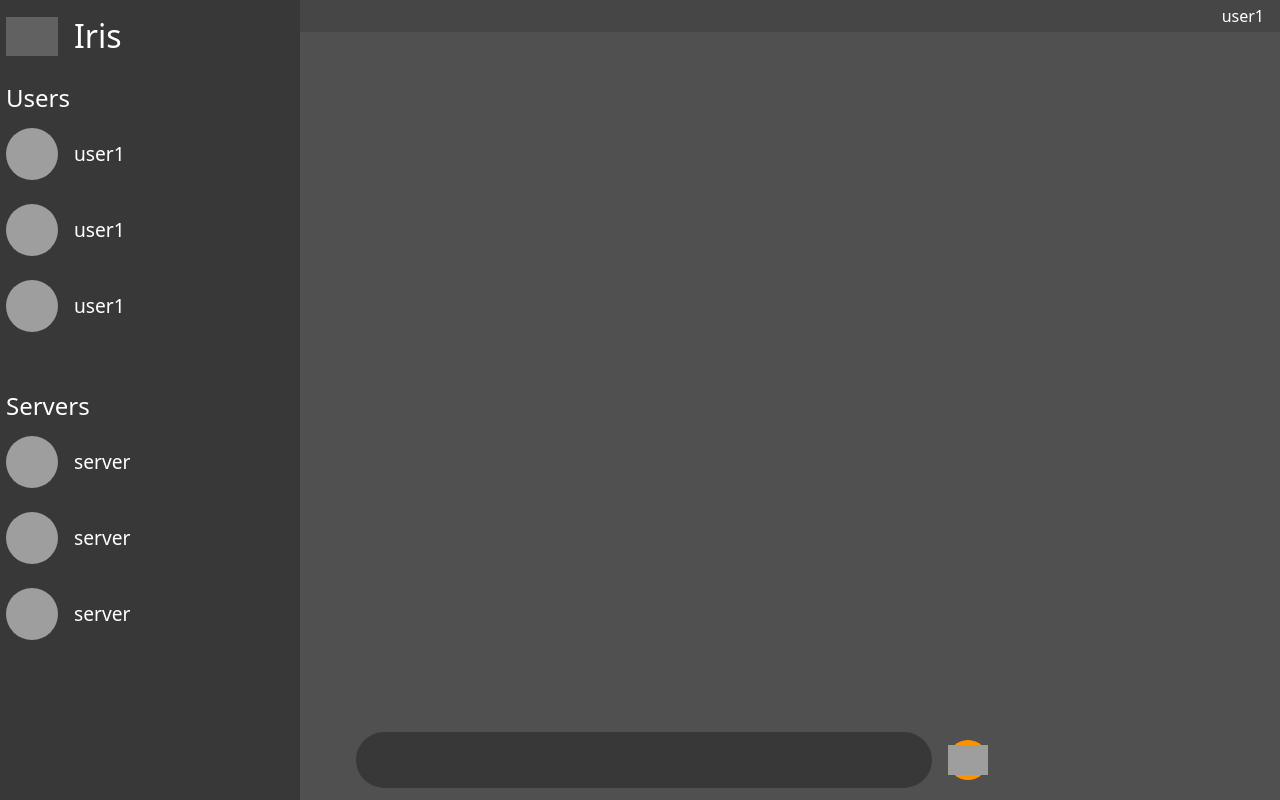
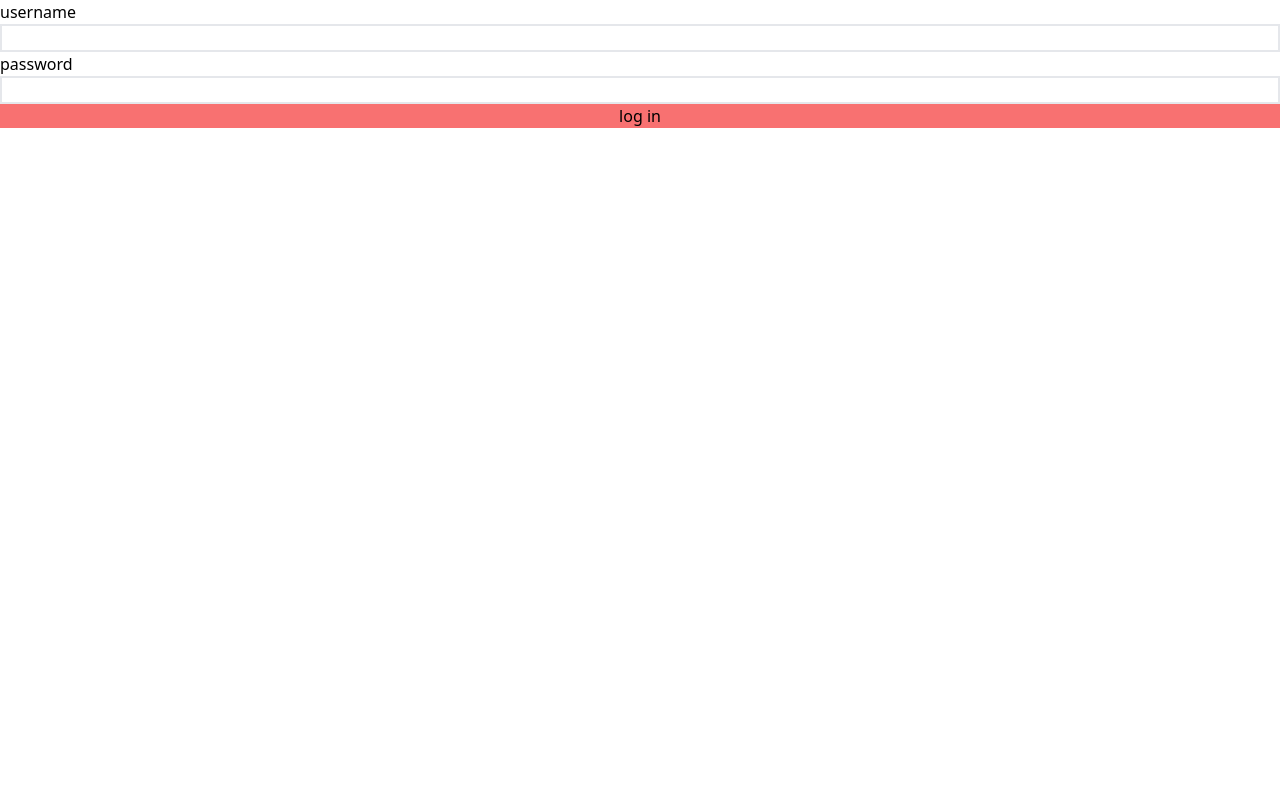
Before and after one commit to matousss/iris, a React (Create React App) app in the folder client/: page / in a window 1280 px wide. Built offline with nearby package versions, Linux system fonts and the light colour scheme; grey boxes are pictures that could not be loaded.

Commit message:
added test form

```diff
--- a/client/src/App.js
+++ b/client/src/App.js
@@ -1,10 +1,11 @@
 import './App.css';
 import Login from './components/Login/Login'
 import MainPage from './components/MainPage/MainPage'
+import TestComponent from './components/TestComponent'
 
 function App() {
   return (
-    <MainPage/>
+    <TestComponent/>
   );
 }
 
--- /dev/null
+++ b/client/src/components/TestComponent.jsx
@@ -0,0 +1,43 @@
+import React, {useState, useEffect} from 'react'
+
+export default function
+TestComponent() {
+  const[username, setUsername] = useState()
+  const[password, setPassword] = useState()
+
+    const handleSubmit = (e) => {
+        e.preventDefault()
+        fetch('http://127.0.0.1:8000/api/auth/login/', {
+            method: 'POST',
+            body: JSON.stringify({
+                username: username,
+                password: password
+            })
+        }).then(() => {
+            console.log('success')
+        })
+    }
+  return (
+    <div>
+        <form className='flex flex-col' onSubmit={handleSubmit}>
+            <label>username</label>
+            <input
+                className='border-2'
+                type="text"
+                required
+                value={username}
+                onChange={(e) => setUsername(e.target.value)}
+            />
+            <label>password</label>
+            <input
+                className='border-2'
+                type="text"
+                required
+                value={password}
+                onChange={(e) => setPassword(e.target.value)}
+            />
+            <button className='bg-red-400 hover:bg-red-600'>log in</button>
+        </form>
+    </div>
+  )
+}
```
